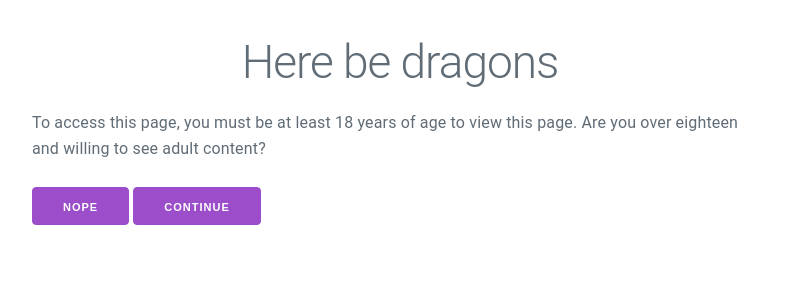
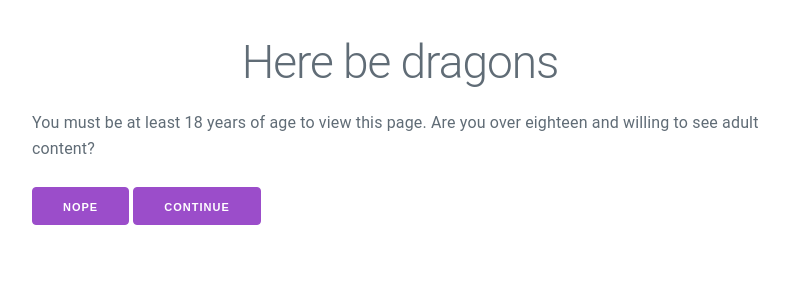
Before and after one commit to EmoteBot/EmoteCollector-website, a Python web app: template templates/confirm-18+.html in a window 1280 px wide. Shown: the top 300 px of the page, without its empty margins (240-1029 px from the left). Run offline with Jinja, Linux system fonts and the light colour scheme; the template is opened without the code that fills it: most values are stand-ins (such as "Sample title", 1, 10 or a date in 2020).

Commit message:
improve copy in /confirm-18+

```diff
--- a/templates/confirm-18+.html
+++ b/templates/confirm-18+.html
@@ -2,7 +2,7 @@
 {% block title %}Here be dragons{% endblock %}
 {% block content %}
 <form>
-<p>To access this page, you must be at least 18 years of age to view this page.
+<p>You must be at least 18 years of age to view this page.
 Are you over eighteen and willing to see adult content?</p>
 <input type=hidden name=next value="{{ target }}">
 <button name=confirm value=false type=submit>Nope</button>
```
